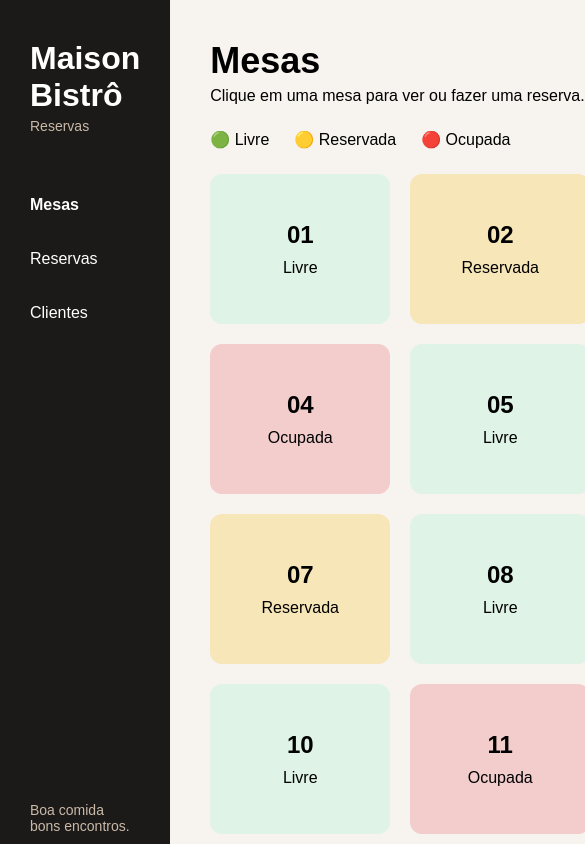
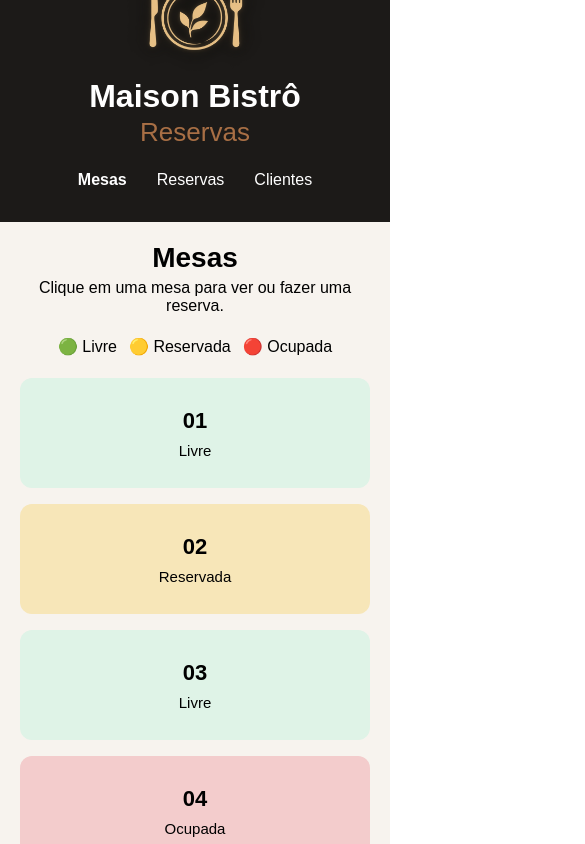
Before and after one commit to MariaAlbarado/maison-bistr-, a React (Vite) app: page / in a window 390 px wide. Shown: the top 844 px of the page, 585 px wide, since content can reach past the window. Built offline with nearby package versions, Linux system fonts and the light colour scheme.

Commit message:
feat: ajusta layout, responsividade e identidade visual

```diff
--- a/src/App.jsx
+++ b/src/App.jsx
@@ -1,10 +1,17 @@
 import Home from "./pages/home";
+import iconeRestaurante from "./assets/maison_icon.png";
 
 function App() {
   return (
     <div className="app">
       <aside className="sidebar">
         <div className="logo">
+          <img
+            src={iconeRestaurante}
+            alt="Ícone Maison Bistrô"
+            className="icone-restaurante"
+          />
+
           <h1>Maison Bistrô</h1>
           <p>Reservas</p>
         </div>
--- a/src/index.css
+++ b/src/index.css
@@ -13,6 +13,15 @@ body {
   min-height: 100vh;
 }
 
+/* ÍCONE */
+.icone-restaurante {
+  width: 200px;
+  height: auto;
+  display: block;
+  margin: -30px auto 0;
+}
+
+/* SIDEBAR */
 .sidebar {
   width: 280px;
   min-height: 100vh;
@@ -24,28 +33,39 @@ body {
   flex-direction: column;
 }
 
+/* LOGO */
+.logo {
+  text-align: center;
+}
+
 .logo h1 {
   font-size: 32px;
-  margin-bottom: 4px;
+  margin-top: -10px;
+  margin-bottom: 2px;
 }
 
+/* RESERVAS ABAIXO DO MAISON BISTRÔ */
 .logo p {
-  font-size: 14px;
-  color: #c9b9a8;
+  font-size: 26px;
+  color: #a86f45;
+  margin-bottom: 15px;
 }
 
+/* MENU */
 .menu {
   display: flex;
   flex-direction: column;
+  align-items: center;
   gap: 12px;
-  margin-top: 50px;
+  margin-top: 0;
+  width: 100%;
 }
 
 .menu button {
   background: transparent;
   border: none;
   color: white;
-  text-align: left;
+  text-align: center;
   padding: 12px 0;
   cursor: pointer;
   font-size: 16px;
@@ -59,8 +79,54 @@ body {
   font-weight: bold;
 }
 
+/* FRASE */
 .frase {
   margin-top: auto;
   font-size: 14px;
   color: #c9b9a8;
 }
+
+/* RESPONSIVIDADE */
+@media (max-width: 1100px) {
+  .app {
+    flex-direction: column;
+  }
+
+  .sidebar {
+    width: 100%;
+    min-height: auto;
+    padding: 25px 20px;
+
+    display: flex;
+    flex-direction: column;
+    align-items: center;
+  }
+
+  .icone-restaurante {
+    margin-top: -70px;
+  }
+
+  .logo {
+    text-align: center;
+  }
+
+  .menu {
+    display: flex;
+    flex-direction: row;
+    justify-content: center;
+    align-items: center;
+    gap: 30px;
+    margin-top: 0;
+    width: 100%;
+  }
+
+  .menu button {
+    width: auto;
+    padding: 8px 0;
+    text-align: center;
+  }
+
+  .frase {
+    display: none;
+  }
+}
--- a/src/pages/home.jsx
+++ b/src/pages/home.jsx
@@ -18,6 +18,7 @@ function Home() {
 
   return (
     <main className={styles.home}>
+      <div className={styles.areaMesas}>
         <h2>Mesas</h2>
 
         <p>Clique em uma mesa para ver ou fazer uma reserva.</p>
@@ -39,6 +40,36 @@ function Home() {
             </button>
           ))}
         </div>
+      </div>
+
+      <div className={styles.areaReserva}>
+        <h2>Nova Reserva</h2>
+
+        <form className={styles.formReserva}>
+          <label>Nome</label>
+          <input type="text" placeholder="Digite o nome do cliente" />
+
+          <label>Mesa</label>
+          <select>
+            <option>Selecione a mesa</option>
+            <option>Mesa 01</option>
+            <option>Mesa 02</option>
+            <option>Mesa 03</option>
+            <option>Mesa 04</option>
+          </select>
+
+          <label>Data</label>
+          <input type="date" />
+
+          <label>Horário</label>
+          <input type="time" />
+
+          <label>Número de pessoas</label>
+          <input type="number" placeholder="Ex: 2" />
+
+          <button type="submit">Salvar Reserva</button>
+        </form>
+      </div>
     </main>
   );
 }
--- a/src/pages/home.module.css
+++ b/src/pages/home.module.css
@@ -1,32 +1,61 @@
 .home {
-  padding: 40px;
+  padding: 35px;
   flex: 1;
   background: #f7f3ee;
+
+  display: flex;
+  gap: 45px;
+  align-items: flex-start;
+}
+
+.areaMesas {
+  flex: 1;
+}
+
+.areaReserva {
+  width: 390px;
+  background: white;
+  padding: 24px;
+  border-radius: 16px;
+  box-shadow: 0 4px 18px rgba(0, 0, 0, 0.08);
+
+  position: relative;
+}
+
+/* Linha que separa as mesas da área de reserva */
+.areaReserva::before {
+  content: "";
+  position: absolute;
+  left: -23px;
+  top: 0;
+  width: 2px;
+  height: 100%;
+  background: #868685;
 }
 
 .home h2 {
-  font-size: 36px;
+  font-size: 34px;
   margin-bottom: 5px;
 }
 
 .home p {
-  margin-bottom: 25px;
+  margin-bottom: 22px;
 }
 
 .legenda {
   display: flex;
-  gap: 25px;
-  margin-bottom: 25px;
+  gap: 22px;
+  margin-bottom: 22px;
 }
 
 .mesas {
   display: grid;
-  grid-template-columns: repeat(3, 180px);
-  gap: 20px;
+  grid-template-columns: repeat(3, 150px);
+  gap: 16px;
 }
 
 .mesa {
-  height: 150px;
+  height: 125px;
   border: none;
   border-radius: 12px;
   cursor: pointer;
@@ -35,13 +64,13 @@
   flex-direction: column;
   align-items: center;
   justify-content: center;
-  gap: 10px;
+  gap: 8px;
 
-  font-size: 16px;
+  font-size: 15px;
 }
 
 .mesa strong {
-  font-size: 24px;
+  font-size: 22px;
 }
 
 .mesa span {
@@ -59,3 +88,109 @@
 .ocupada {
   background: #f3cccc;
 }
+
+.formReserva {
+  display: flex;
+  flex-direction: column;
+  gap: 10px;
+  margin-top: 20px;
+}
+
+.formReserva label {
+  font-weight: bold;
+  font-size: 15px;
+}
+
+.formReserva input,
+.formReserva select {
+  width: 100%;
+  padding: 13px;
+  border: 1px solid #ccc;
+  border-radius: 9px;
+  font-size: 15px;
+}
+
+.formReserva button {
+  margin-top: 10px;
+  width: 100%;
+  padding: 14px;
+  border: none;
+  border-radius: 9px;
+  background: #8b5e3c;
+  color: white;
+  font-size: 16px;
+  cursor: pointer;
+}
+
+/* TABLET */
+@media (max-width: 1100px) {
+  .home {
+    flex-direction: column;
+    align-items: center;
+  }
+
+  .areaMesas {
+    width: 100%;
+    text-align: center;
+  }
+
+  .legenda {
+    justify-content: center;
+  }
+
+  .mesas {
+    grid-template-columns: repeat(3, 150px);
+    justify-content: center;
+  }
+
+  .areaReserva {
+    width: 100%;
+    text-align: center;
+  }
+
+  .areaReserva::before {
+    display: none;
+  }
+}
+
+/* CELULAR */
+@media (max-width: 700px) {
+  .home {
+    padding: 20px;
+  }
+
+  .home h2 {
+    font-size: 28px;
+  }
+
+  .legenda {
+    flex-wrap: wrap;
+    justify-content: center;
+    gap: 12px;
+  }
+
+  .mesas {
+    grid-template-columns: repeat(2, 150px);
+    justify-content: center;
+  }
+
+  .mesa {
+    height: 110px;
+  }
+
+  .areaReserva {
+    padding: 20px;
+  }
+}
+
+/* CELULAR MUITO PEQUENO */
+@media (max-width: 450px) {
+  .mesas {
+    grid-template-columns: 1fr;
+    width: 100%;
+  }
+
+  .mesa {
+    width: 100%;
+  }
+}
```
Also changed, not shown: src/assets/maison_icon.png (added). Lines whose indentation alone changed are shown as unchanged.
